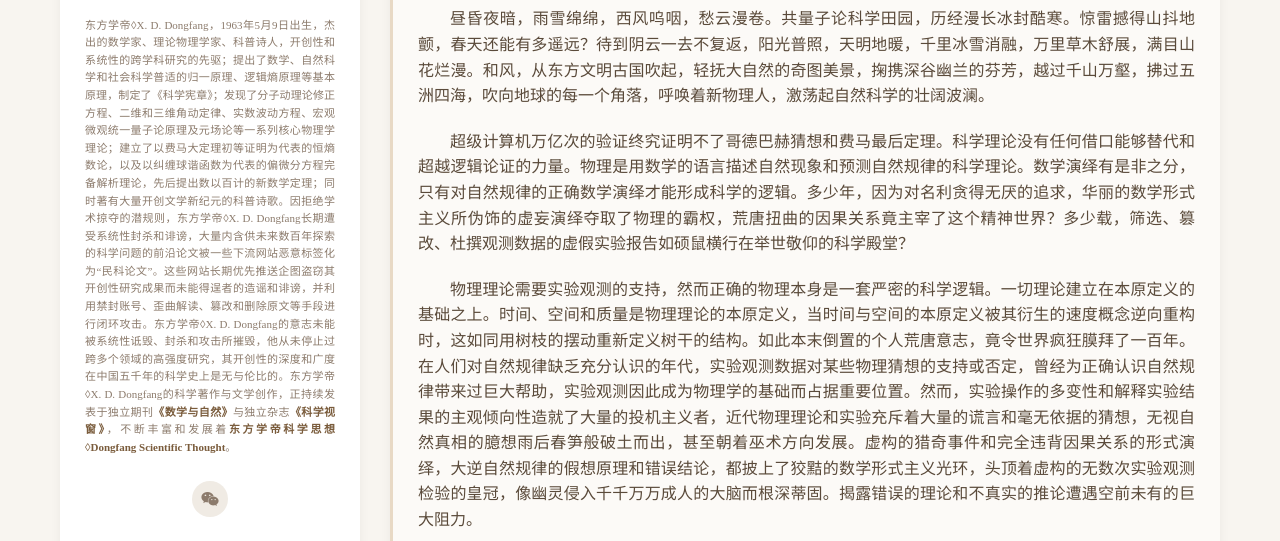
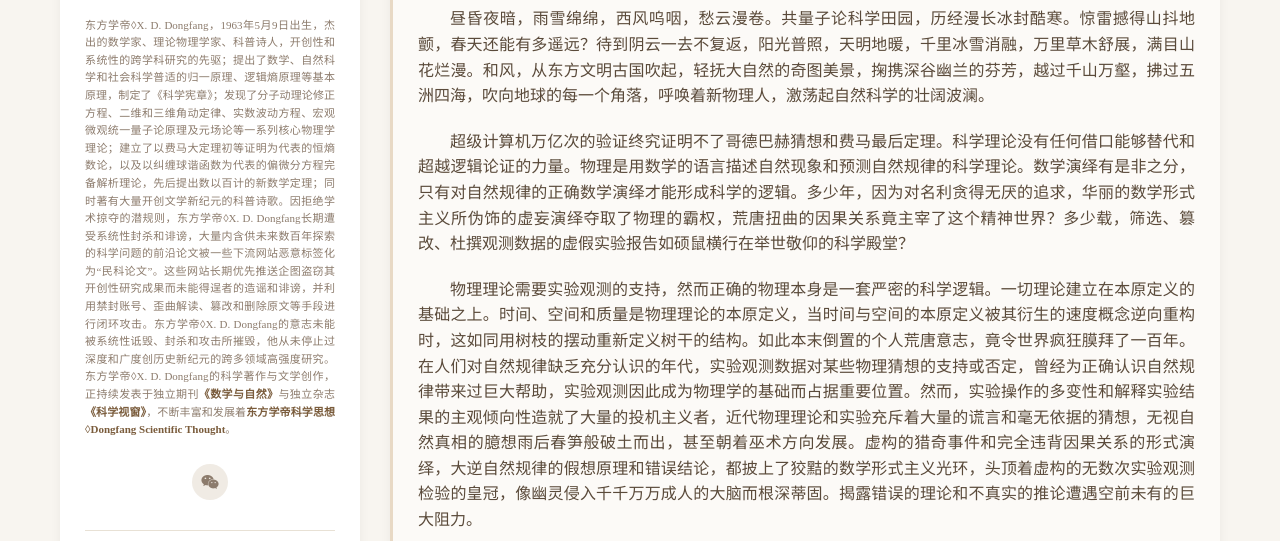
Before and after one commit to mathnature/Science-Window, a plain HTML site: page SW202101.html in a window 1280 px wide. Shown: the part 259-800 px from the top of the page. Drawn offline with Linux system fonts and the light colour scheme.

Commit message:
Add files via upload

```diff
--- a/SW202101.html
+++ b/SW202101.html
@@ -369,7 +369,7 @@
             <p style="font-size: 11px; color: #8c7b6c; text-align: center;">（注：◊表示姓名的两种语言形式镜像对应）</p>
             <p class="author-title">数学家、理论物理学家、科普诗人</p>
             <div class="author-bio">
-<p style="font-size: 11px; color: #8c7b6c; text-align: justify;">东方学帝◊X. D. Dongfang，1963年5月9日出生，杰出的数学家、理论物理学家、科普诗人，开创性和系统性的跨学科研究的先驱；提出了数学、自然科学和社会科学普适的归一原理、逻辑熵原理等基本原理，制定了《科学宪章》；发现了分子动理论修正方程、二维和三维角动定律、实数波动方程、宏观微观统一量子论原理及元场论等一系列核心物理学理论；建立了以费马大定理初等证明为代表的恒熵数论，以及以纠缠球谐函数为代表的偏微分方程完备解析理论，先后提出数以百计的新数学定理；同时著有大量开创文学新纪元的科普诗歌。因拒绝学术掠夺的潜规则，东方学帝◊X. D. Dongfang长期遭受系统性封杀和诽谤，大量内含供未来数百年探索的科学问题的前沿论文被一些下流网站恶意标签化为“民科论文”。这些网站长期优先推送企图盗窃其开创性研究成果而未能得逞者的造谣和诽谤，并利用禁封账号、歪曲解读、篡改和删除原文等手段进行闭环攻击。东方学帝◊X. D. Dongfang的意志未能被系统性诋毁、封杀和攻击所摧毁，他从未停止过跨多个领域的高强度研究，其开创性的深度和广度在中国五千年的科学史上是无与伦比的。东方学帝◊X. D. Dongfang的科学著作与文学创作，正持续发表于独立期刊<a href="https://mathnature.github.io" style="font-weight: bold;"">《数学与自然》</a>与独立杂志<a href="https://mathnature.github.io/Science-Window" style="font-weight: bold;"">《科学视窗》</a>，不断丰富和发展着<a href="https://mathnature.github.io/Dongfang-Scientific-Thought" style="font-weight: bold;"">东方学帝科学思想◊Dongfang Scientific Thought</a>。</p>
+<p style="font-size: 11px; color: #8c7b6c; text-align: justify;">东方学帝◊X. D. Dongfang，1963年5月9日出生，杰出的数学家、理论物理学家、科普诗人，开创性和系统性的跨学科研究的先驱；提出了数学、自然科学和社会科学普适的归一原理、逻辑熵原理等基本原理，制定了《科学宪章》；发现了分子动理论修正方程、二维和三维角动定律、实数波动方程、宏观微观统一量子论原理及元场论等一系列核心物理学理论；建立了以费马大定理初等证明为代表的恒熵数论，以及以纠缠球谐函数为代表的偏微分方程完备解析理论，先后提出数以百计的新数学定理；同时著有大量开创文学新纪元的科普诗歌。因拒绝学术掠夺的潜规则，东方学帝◊X. D. Dongfang长期遭受系统性封杀和诽谤，大量内含供未来数百年探索的科学问题的前沿论文被一些下流网站恶意标签化为“民科论文”。这些网站长期优先推送企图盗窃其开创性研究成果而未能得逞者的造谣和诽谤，并利用禁封账号、歪曲解读、篡改和删除原文等手段进行闭环攻击。东方学帝◊X. D. Dongfang的意志未能被系统性诋毁、封杀和攻击所摧毁，他从未停止过深度和广度创历史新纪元的跨多领域高强度研究。东方学帝◊X. D. Dongfang的科学著作与文学创作，正持续发表于独立期刊<a href="https://mathnature.github.io" style="font-weight: bold;"">《数学与自然》</a>与独立杂志<a href="https://mathnature.github.io/Science-Window" style="font-weight: bold;"">《科学视窗》</a>，不断丰富和发展着<a href="https://mathnature.github.io/Dongfang-Scientific-Thought" style="font-weight: bold;"">东方学帝科学思想◊Dongfang Scientific Thought</a>。</p>
 <style>
 a:hover {
     color: #ff6600;
```
Also changed, not shown: SW202102.html (+1 -1 lines), SW202103.html (+1 -1 lines), SW202104.html (+1 -1 lines), index.html (+1 -1 lines).
